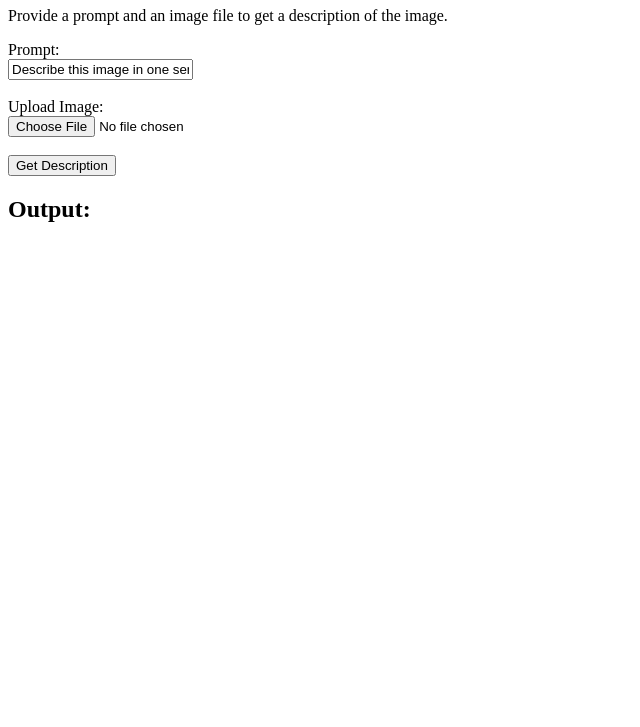
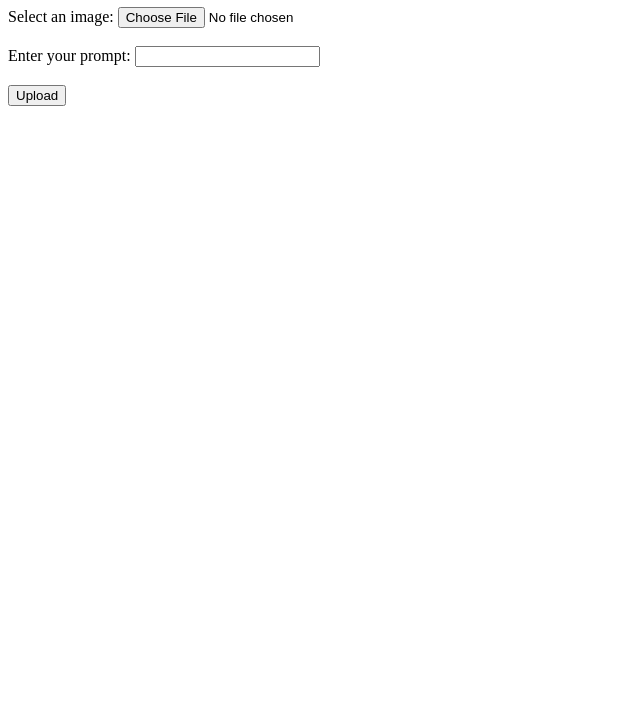
Before and after one commit to karankhosla12/Food-Decider, a plain HTML site: page index.htm in a window 1280 px wide. Shown: the part 73-800 px from the top of the page, without its empty margins (0-640 px from the left). Drawn offline with Linux system fonts and the light colour scheme.

Commit message:
Update index.htm

```diff
--- a/index.htm
+++ b/index.htm
@@ -3,97 +3,71 @@
 <head>
     <meta charset="UTF-8">
     <meta name="viewport" content="width=device-width, initial-scale=1.0">
-    <title>Image Description Generator</title>
+    <title>Image and Prompt Uploader</title>
+</head>
+<body>
+    <h1>Upload an Image and Provide a Prompt</h1>
+    <form id="imageForm">
+        <label for="image">Select an image:</label>
+        <input type="file" id="image" name="image" accept="image/*" required><br><br>
+        <label for="prompt">Enter your prompt:</label>
+        <input type="text" id="prompt" name="prompt" required><br><br>
+        <button type="submit">Upload</button>
+    </form>
+    <p id="response"></p>
+
     <script>
-        async function getDescription() {
-            const prompt = document.getElementById("prompt").value;
-            const imageFile = document.getElementById("imageFile").files[0];
-            const output = document.getElementById("output");
+        document.getElementById('imageForm').addEventListener('submit', async (event) => {
+            event.preventDefault();
+            const formData = new FormData();
+            const imageFile = document.getElementById('image').files[0];
+            const prompt = document.getElementById('prompt').value;
 
-            if (!prompt || !imageFile) {
-                output.textContent = "Please provide both a prompt and an image file.";
-                return;
-            }
+            if (imageFile) {
+                // Convert the image to a base64 string
+                const reader = new FileReader();
+                reader.onload = async function (e) {
+                    const imageBase64 = e.target.result.split(',')[1]; // Get only the base64 part
 
-            output.textContent = "Processing...";
-
-            const formData = new FormData();
-            formData.append("file", imageFile);
-            formData.append("prompt", JSON.stringify({
-                messages: [
+                    try {
+                        // Send the base64 image and prompt to the Hugging Face API
+                        const response = await fetch('https://api-inference.huggingface.co/v1/models/meta-llama/Llama-3.2-11B-Vision-Instruct', {
+                            method: 'POST',
+                            headers: {
+                                'Authorization': 'Bearer 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', // Replace with your actual API key
+                                'Content-Type': 'application/json'
+                            },
+                            body: JSON.stringify({
+                                inputs: [
                                     {
-                        role: "user",
-                        content: [
-                            { type: "text", text: prompt }
-                        ]
+                                        type: 'text',
+                                        text: prompt
+                                    },
+                                    {
+                                        type: 'image',
+                                        image: imageBase64
                                     }
                                 ],
-                max_tokens: 500,
-                stream: true
-            }));
-
-            try {
-                const response = await fetch("https://api-inference.huggingface.co/models/meta-llama/Llama-3.2-11B-Vision-Instruct", {
-                    method: "POST",
-                    headers: {
-                        "Authorization": "Bearer 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"
-                    },
-                    body: formData
+                                options: {
+                                    max_tokens: 500
+                                }
+                            })
                         });
 
-                if (!response.ok) {
-                    throw new Error("Failed to fetch response from the API.");
+                        const result = await response.json();
+                        if (result.error) {
+                            throw new Error(result.error);
                         }
+                        document.getElementById('response').innerText = result.choices[0].text || 'No description returned';
+                    } catch (error) {
+                        console.error('Error:', error);
+                        document.getElementById('response').innerText = 'Error processing the image';
+                    }
+                };
 
-                const reader = response.body.getReader();
-                const decoder = new TextDecoder("utf-8");
-                let done = false;
-                let result = "";
-
-                output.textContent = "";
-
-                while (!done) {
-                    const { value, done: readerDone } = await reader.read();
-                    done = readerDone;
-
-                    if (value) {
-                        const chunk = decoder.decode(value, { stream: true });
-                        result += chunk;
-
-                        try {
-                            const data = JSON.parse(chunk);
-                            const newContent = data?.choices?.[0]?.delta?.content;
-                            if (newContent) {
-                                output.textContent += newContent;
+                reader.readAsDataURL(imageFile);
             }
-                        } catch (e) {
-                            console.error("Error parsing chunk:", e);
-                        }
-                    }
-                }
-
-                if (!result) {
-                    output.textContent = "No response from the model.";
-                }
-            } catch (error) {
-                output.textContent = `Error: ${error.message}`;
-            }
-        }
+        });
     </script>
-</head>
-<body>
-    <h1>Image Description Generator</h1>
-    <p>Provide a prompt and an image file to get a description of the image.</p>
-
-    <label for="prompt">Prompt:</label><br>
-    <input type="text" id="prompt" placeholder="Describe this image in one sentence." value="Describe this image in one sentence."><br><br>
-
-    <label for="imageFile">Upload Image:</label><br>
-    <input type="file" id="imageFile" accept="image/*"><br><br>
-
-    <button onclick="getDescription()">Get Description</button>
-
-    <h2>Output:</h2>
-    <p id="output"></p>
 </body>
 </html>
```
Lines whose indentation alone changed are shown as unchanged.
